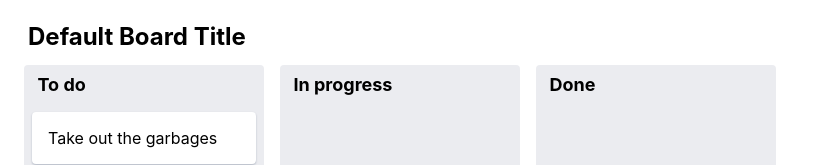
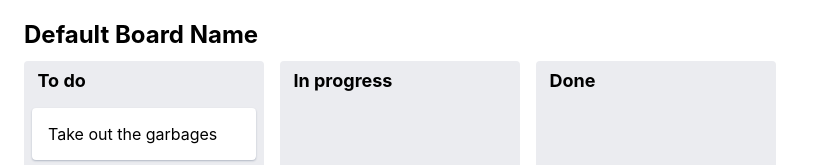
Before and after one commit to abbylow/kanban-board, a React (Create React App) app: page / in a window 1280 px wide. Shown: the top 165 px of the page, without its empty margins (0-815 px from the left). Built offline with nearby package versions, Linux system fonts and the light colour scheme.

Commit message:
extract the components to be a separated module

```diff
--- a/package.json
+++ b/package.json
@@ -4,8 +4,10 @@
   "private": true,
   "dependencies": {
     "@material-ui/core": "^4.9.3",
+    "@material-ui/icons": "^4.9.1",
     "draft-js": "^0.11.4",
     "draftjs-to-html": "^0.9.1",
+    "prop-types": "^15.7.2",
     "react": "^16.12.0",
     "react-beautiful-dnd": "^12.2.0",
     "react-dom": "^16.12.0",
--- a/src/App.js
+++ b/src/App.js
@@ -6,28 +6,24 @@ import { DialogProvider } from './DialogContext';
 import { DialogRoot } from './DialogRoot';
 import CardDetail from './CardDetail';
 import { handleCardMovement, handleListMovement } from './handleMovement';
-import { TextField, Button } from '@material-ui/core';
-import { useEditableField } from './useEditableField';
+import { EditableField } from './EditableField';
 
 const useStyles = makeStyles({
   root: {
     flex: 1,
     padding: '1em',
   },
+  lists: {
+    display: 'flex',
+  },
   title: {
-    margin: '0.25em 0.5em',
     fontWeight: 'bolder',
     fontSize: 'x-large'
-  },
-  lists: {
-    display: 'flex',
   }
 });
 
 function App() {
   const classes = useStyles();
-
-  const [boardTitle, titleEditMode, titleInputRef, updateBoardTitle, makeTitleEditable] = useEditableField('Default Board Title', 'Empty Board Title');
 
   const [columnOrder, setColumnOrder] = useState(['column-1', 'column-2', 'column-3']);
 
@@ -56,7 +52,6 @@ function App() {
     }
   });
 
-
   const onDragEnd = (result) => {
     const { destination, source, draggableId, type } = result;
 
@@ -81,17 +76,7 @@ function App() {
 
   return (
     <div className={classes.root}>
-      {
-        titleEditMode ? (
-          <div>
-            <TextField defaultValue={boardTitle} inputRef={titleInputRef} />
-            <Button variant="outlined" onClick={updateBoardTitle}>Confirm</Button>
-          </div>
-        ) :
-          <div className={classes.title} onClick={makeTitleEditable}>
-            {boardTitle}
-          </div>
-      }
+      <EditableField defaultText={'Default Board Name'} emptyText={'Empty Board Name'} displayClassName={classes.title} />
 
       <DialogProvider>
         <DragDropContext onDragEnd={onDragEnd}>
--- /dev/null
+++ b/src/EditableField.js
@@ -0,0 +1,42 @@
+import React from 'react';
+import { makeStyles } from '@material-ui/core/styles';
+import { useEditableField } from './useEditableField';
+import { TextField, IconButton } from '@material-ui/core';
+import { Check, Close } from '@material-ui/icons';
+import PropTypes from 'prop-types';
+
+const useStyles = makeStyles({
+  container: {
+    margin: '0.25em 0.5em',
+  }
+});
+
+export const EditableField = ({ defaultText='Default Text', emptyText='Empty Text', displayClassName }) => {
+  const classes = useStyles();
+
+  const [text, editMode, inputRef, updateText, toggleTextEditable] = useEditableField(defaultText, emptyText);
+
+  return (
+    <div className={classes.container}>
+      {
+        editMode ? (
+          <div>
+            <TextField defaultValue={text} inputRef={inputRef} />
+            <IconButton color="primary" onClick={updateText}><Check /></IconButton>
+            <IconButton color="secondary" onClick={toggleTextEditable}><Close /></IconButton>
+          </div >
+        ) :
+          <div className={displayClassName} onClick={toggleTextEditable}>
+            {text}
+          </div>
+      }
+    </div>
+  )
+}
+
+
+EditableField.propTypes = {
+  defaultText: PropTypes.string,
+  emptyText: PropTypes.string,
+  className: PropTypes.string,
+}
--- a/src/useEditableField.js
+++ b/src/useEditableField.js
@@ -1,4 +1,4 @@
-import React, { useState, useRef } from 'react';
+import { useState, useRef } from 'react';
 
 export const useEditableField = (defaultText, emptyText) => {
   const [text, setText] = useState(defaultText);
@@ -7,8 +7,8 @@ export const useEditableField = (defaultText, emptyText) => {
 
   const inputRef = useRef(null);
 
-  const makeTextEditable = () => {
-    setEditMode(true);
+  const toggleTextEditable = () => {
+    setEditMode(!editMode);
   }
 
   const updateText = () => {
@@ -21,5 +21,5 @@ export const useEditableField = (defaultText, emptyText) => {
     setEditMode(false);
   }
 
-  return [text, editMode, inputRef, updateText, makeTextEditable];
+  return [text, editMode, inputRef, updateText, toggleTextEditable];
 }
```
Also changed, not shown: 1 other file (tests, documents, lock files or other folders).
